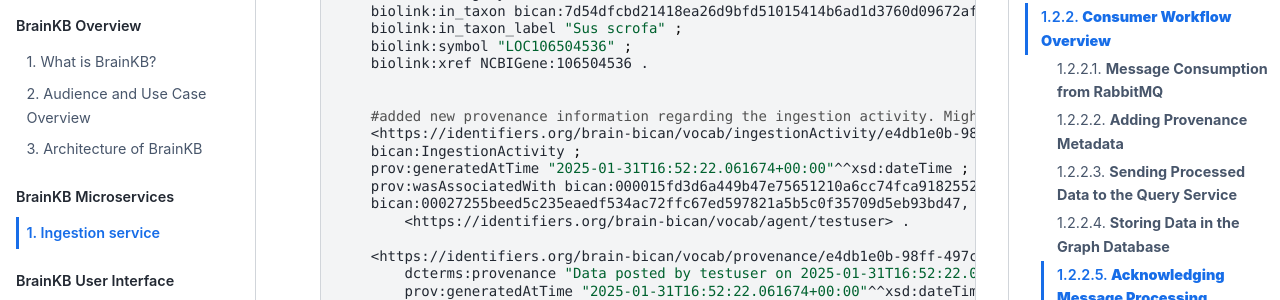
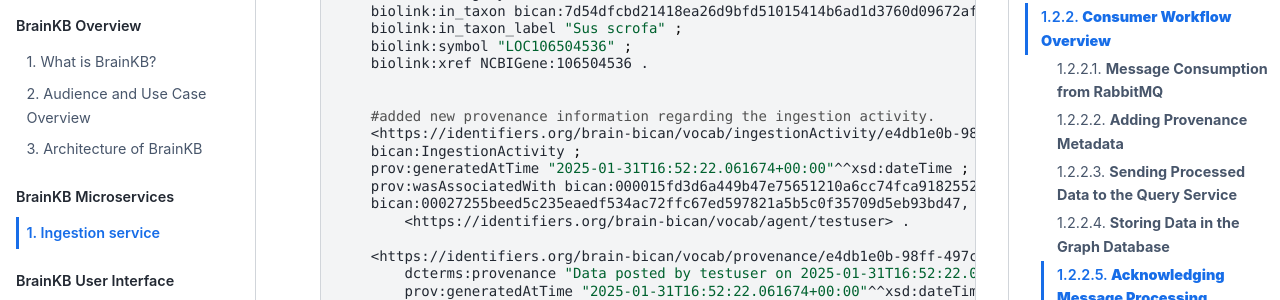
Before and after one commit to sensein/brainkbdocs, a Jupyter Book: the page built from docs/ingestion_service.md, in a window 1280 px wide and 900 px high, scrolled down 4373 px. Shown: the part 152-452 px from the top of the window. Built offline with Jupyter Book 1.0.4 settings and Sphinx 7.4.7 and the Sphinx Book theme 1.1.4, drawn with Linux system fonts in a browser that asks for light colours.

Commit message:
corrected codespell error

```diff
--- a/docs/ingestion_service.md
+++ b/docs/ingestion_service.md
@@ -210,7 +210,7 @@
         biolink:xref NCBIGene:106504536 .
 
 
-        #added new provenance information regarding the ingestion activity. Might have to update  <https://identifiers.org/brain-bican/vocab/ingestionActivity/e4db1e0b-98ff-497c-88b1-afb4a6d7ee14 patten, to be discussed and done later
+        #added new provenance information regarding the ingestion activity.
         <https://identifiers.org/brain-bican/vocab/ingestionActivity/e4db1e0b-98ff-497c-88b1-afb4a6d7ee14> a prov:Activity,
         bican:IngestionActivity ;
         prov:generatedAtTime "2025-01-31T16:52:22.061674+00:00"^^xsd:dateTime ;
```
